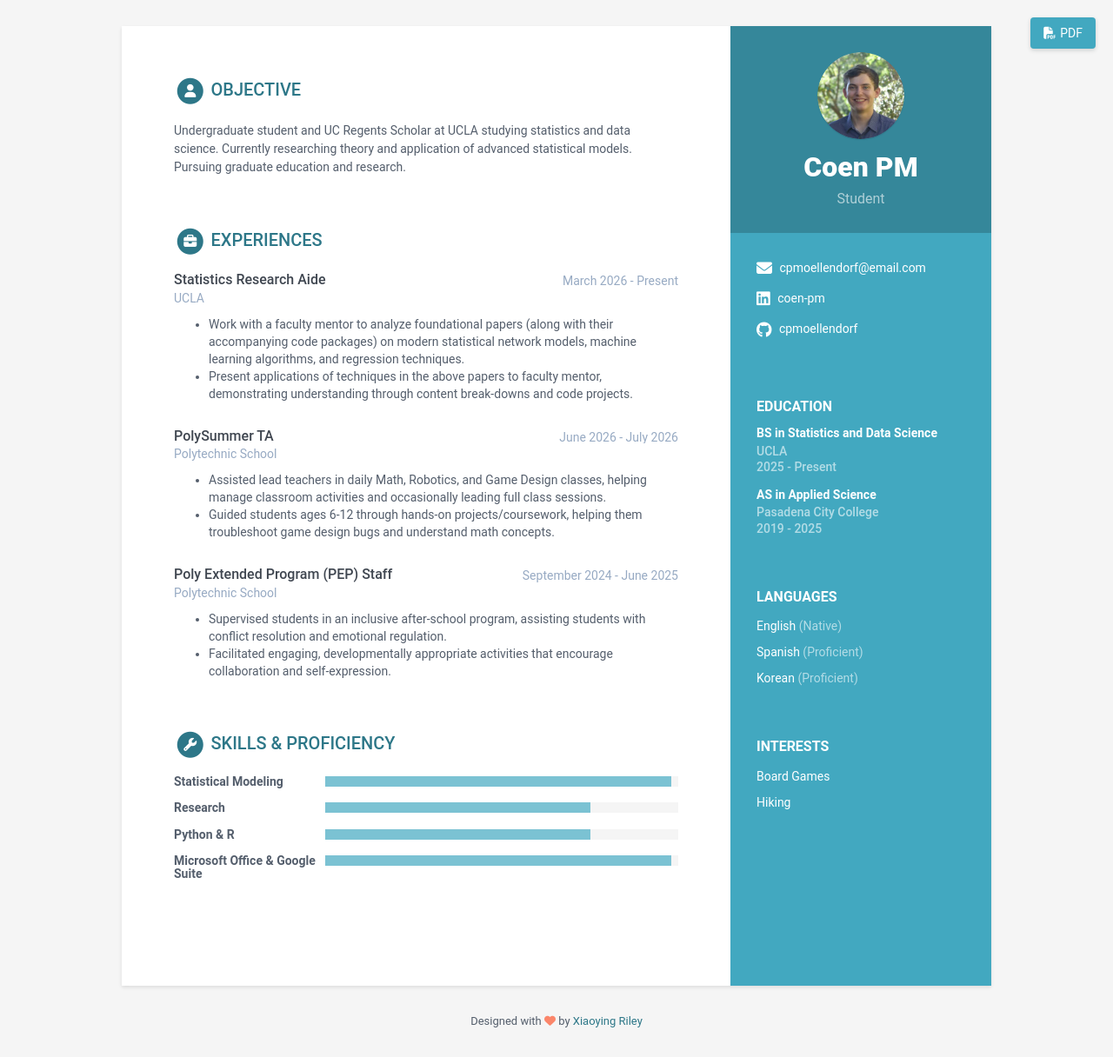
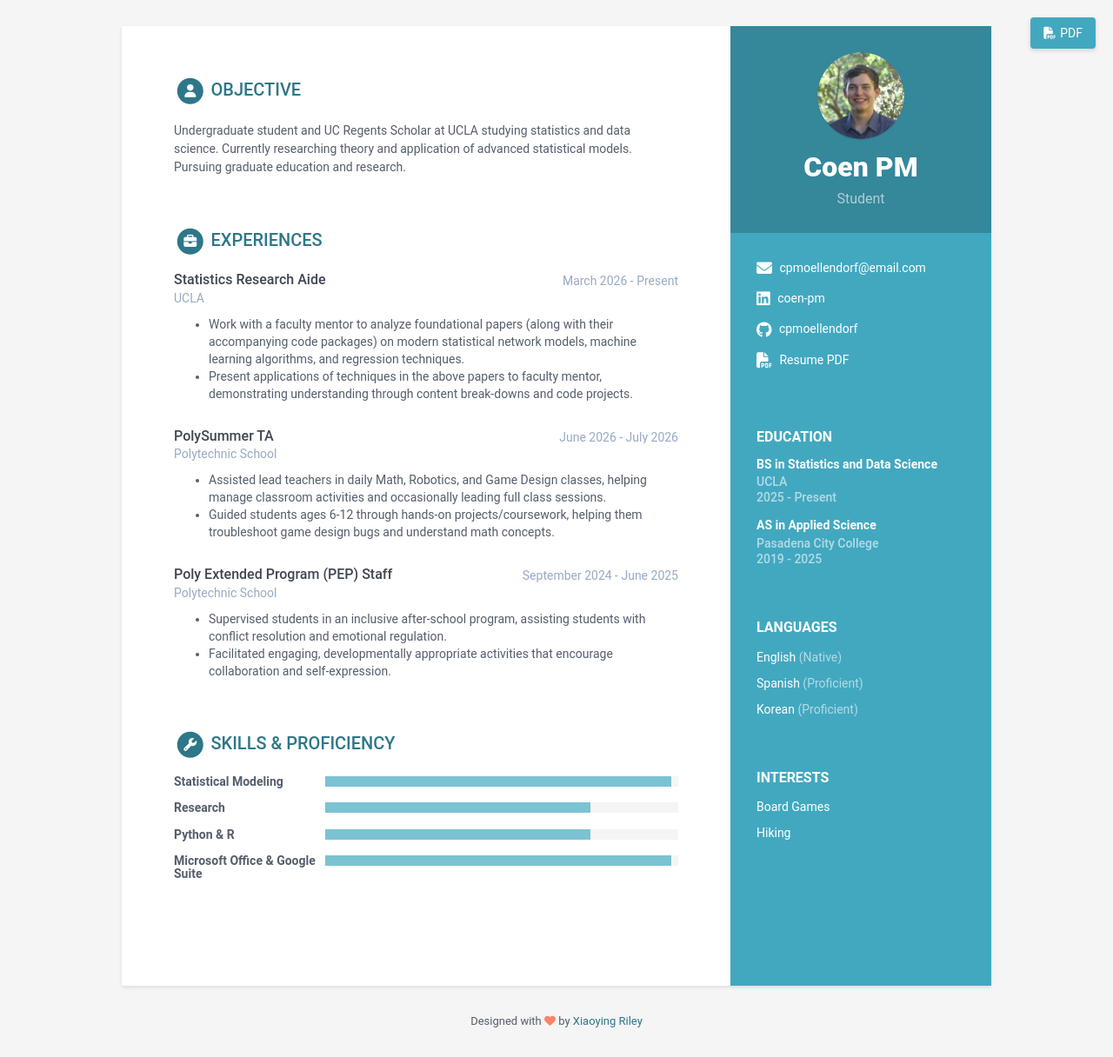
Before and after one commit to cpmoellendorf/resume, a Jekyll site: the page built from index.html, in a window 1280 px wide. Shown: the whole page at 87% size. Built offline with Jekyll 4.4.1, drawn with Linux system fonts in a browser that asks for light colours.

Commit message:
Added Resume pDF

```diff
--- a/_data/data.yml
+++ b/_data/data.yml
@@ -32,7 +32,7 @@ sidebar:
   mastodon: # Please include your full Mastodon link here.
   hackerrank: # Please provide your HackerRank username.
   leetcode: # Please provide your LeetCode username.
-  pdf: # Add a PDF link here if you want to include a PDF custom version in your resume.
+  pdf: "/assets/docs/resume.pdf" # Add a PDF link here if you want to include a PDF custom version in your resume.
 
   languages:
     title: Languages
```
Also changed, not shown: 1 other file.
